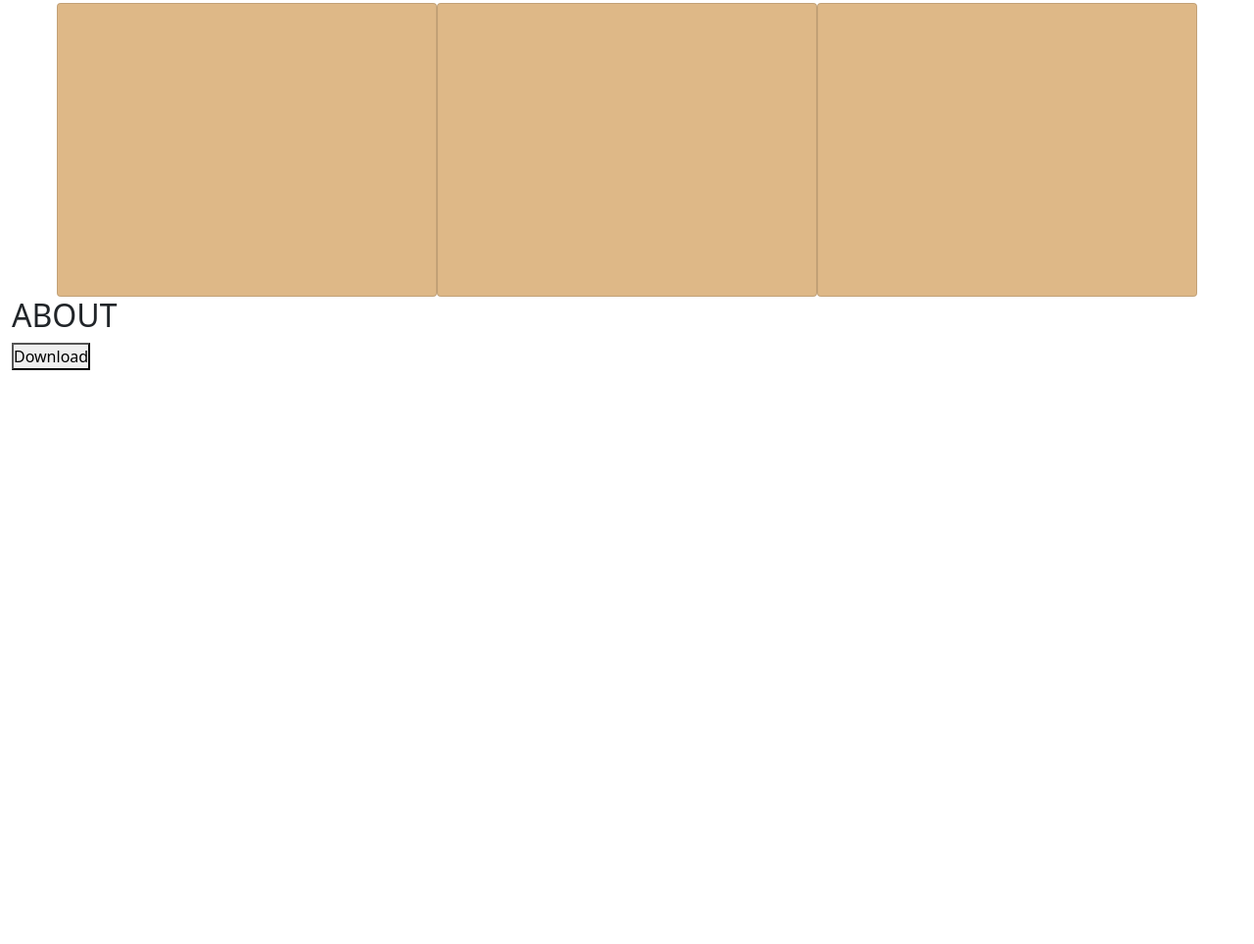
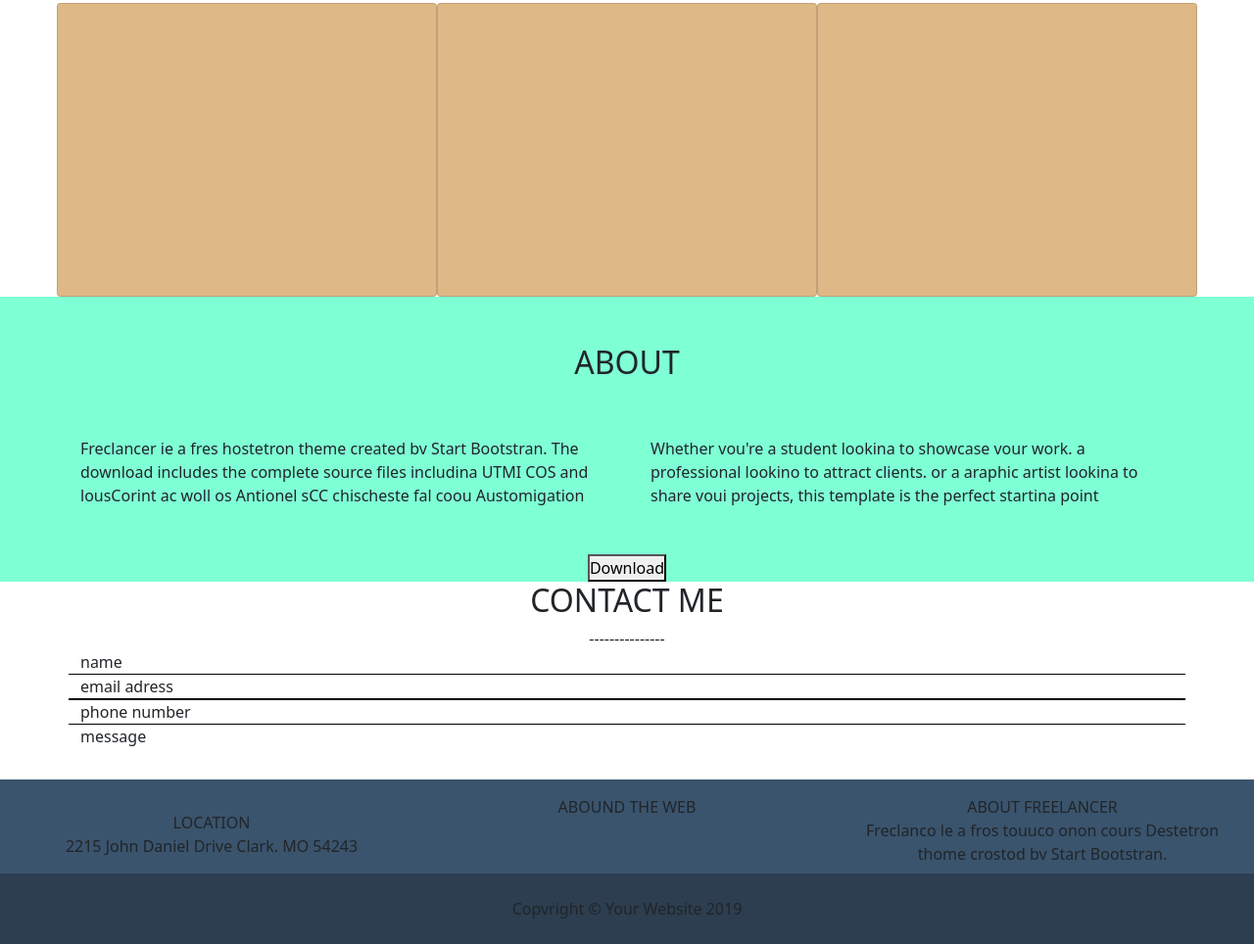
Before and after one commit to tomasdarienko/html-css-bootstrap-freelancer, a plain HTML site: page index.html in a window 1280 px wide. Shown: the part 1063-2027 px from the top of the page at 98% size. Before the commit the page ends 1441 px from the top, so only its background shows below. Drawn offline with nearby package versions, Linux system fonts and the light colour scheme.

Commit message:
esercizio finito

```diff
--- a/css/style.css
+++ b/css/style.css
@@ -15,3 +15,16 @@
      height: 300px;
      background-color: burlywood;
 }
+.bg-acqua{
+     background-color: aquamarine;
+}
+.border-t-b{
+     border-top:1px solid black;
+     border-bottom:1px solid black ;
+}
+.bg-bluchiaro{
+     background-color: rgb(58, 84, 109);
+}
+.bg-bluscuro{
+     background-color: rgb(44, 62, 80);
+}
--- a/index.html
+++ b/index.html
@@ -28,8 +28,8 @@
                <div class="col-12 text-center">
 
                     <h1>SATRT BOOTSTRAP</h1>
-                   <div> -----------------</div>
-                   <div>GRAPHIC ARTIST - WEB DESIGNER - ILLUSTRATOR</div>
+                    <div> -----------------</div>
+                    <div>GRAPHIC ARTIST - WEB DESIGNER - ILLUSTRATOR</div>
 
                </div>
           </div>
@@ -60,19 +60,76 @@
                </div>
           </div>
      </div>
-     <div class="container-fluid">
+     <div class="bg-acqua mt-5">
+          <div class="container bg-acqua mt-5">
+               <div class="row g-5">
+                    <div class="col-12 text-center">
+                         <h2>ABOUT</h2>
+                    </div>
+                    <div class="col-sm-12 col-md-6">
+                         Freclancer ie a fres hostetron
+                         theme created bv Start Bootstran.
+                         The
+                         download includes the
+                         complete source files includina
+                         UTMI COS and lousCorint ac woll
+                         os Antionel sCC chischeste fal
+                         coou Austomigation
+                    </div>
+                    <div class="col-sm-12 col-md-6">
+                         Whether vou're a student lookina to showcase vour work. a professional
+                         lookino to attract clients. or a
+                         araphic artist lookina to share voui projects, this template is the perfect startina point
+                    </div>
+                    <div class="col-12 text-center">
+                         <button>Download</button>
+                    </div>
+               </div>
+          </div>
+     </div>
+     <div class="container">
           <div class="row">
-               <div class="col-12">
-                    <h2>ABOUT</h2>
-               </div>
-               <div class="col-sm-12 col-md-6">
-
-               </div>
-               <div class="col-sm-12 col-md-6">
-
+               <div class="col-12 text-center">
+                    <h2>CONTACT ME</h2>
+                    <div>---------------</div>
                </div>
                <div class="col-12">
-                    <button>Download</button>
+                    <div>name</div>
+               </div>
+               <div class="col-12 border-t-b">
+                    <div>email adress</div>
+               </div>
+               <div class="col-12 border-t-b">
+                    <div>phone number</div>
+               </div>
+               <div class="col-12">
+                    <div>message</div>
+               </div>
+
+
+          </div>
+     </div>
+     <div class="container-fluid bg-bluchiaro mt-5">
+          <div class="row text-center g-3">
+               <div class="col-sm-12 col-md-4 p-3">
+                    <span>LOCATION <br>
+                         2215 John Daniel Drive Clark.
+                         MO 54243</span>
+               </div>
+               <div class="col-sm-12 col-md-4">
+                    <span>ABOUND THE WEB</span>
+               </div>
+               <div class="col-sm-12 col-md-4">
+                    <span>ABOUT FREELANCER <br>
+                         Freclanco le a fros touuco onon cours Destetron thome crostod
+                         bv Start Bootstran.</span>
+               </div>
+          </div>
+     </div>
+     <div class="container-fluid bg-bluscuro">
+          <div class="row text-center">
+               <div class="col-12 p-4">
+                    <div>Copvright © Your Website 2019</div>
                </div>
           </div>
      </div>
```
